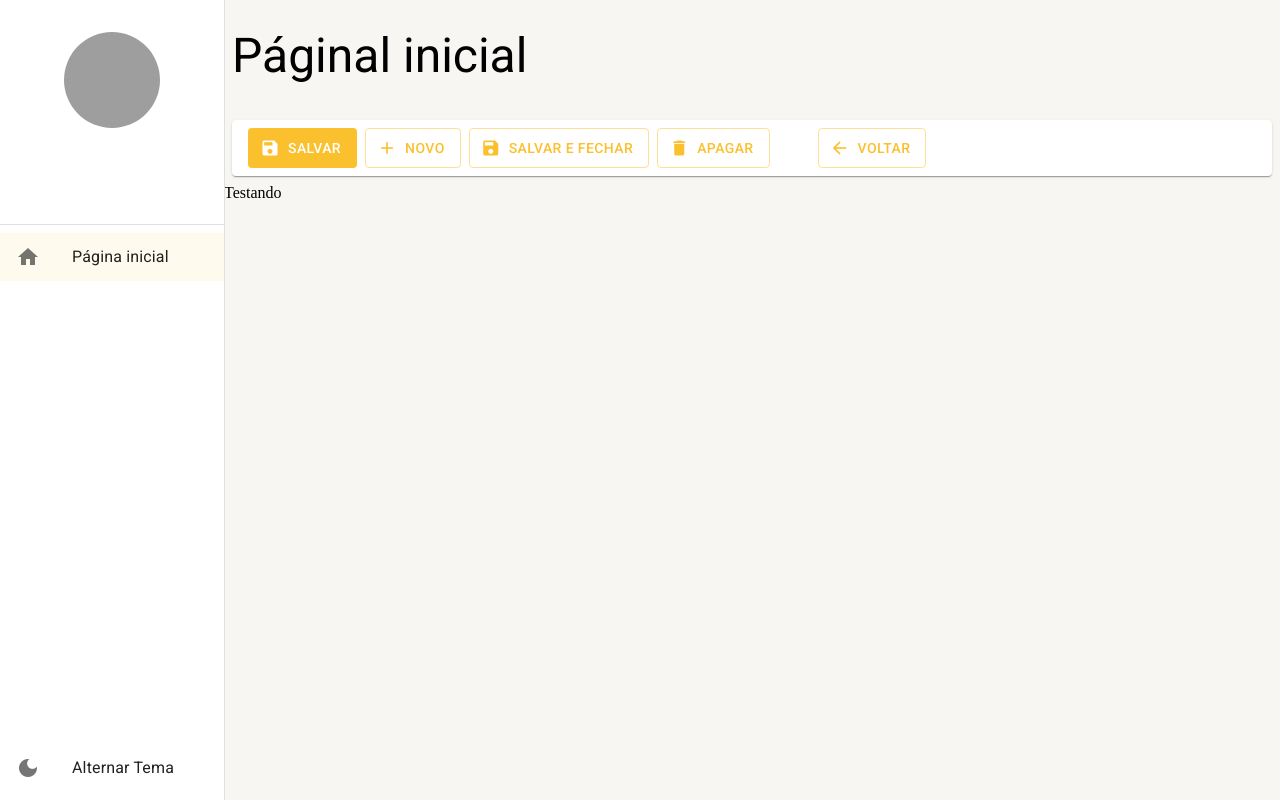
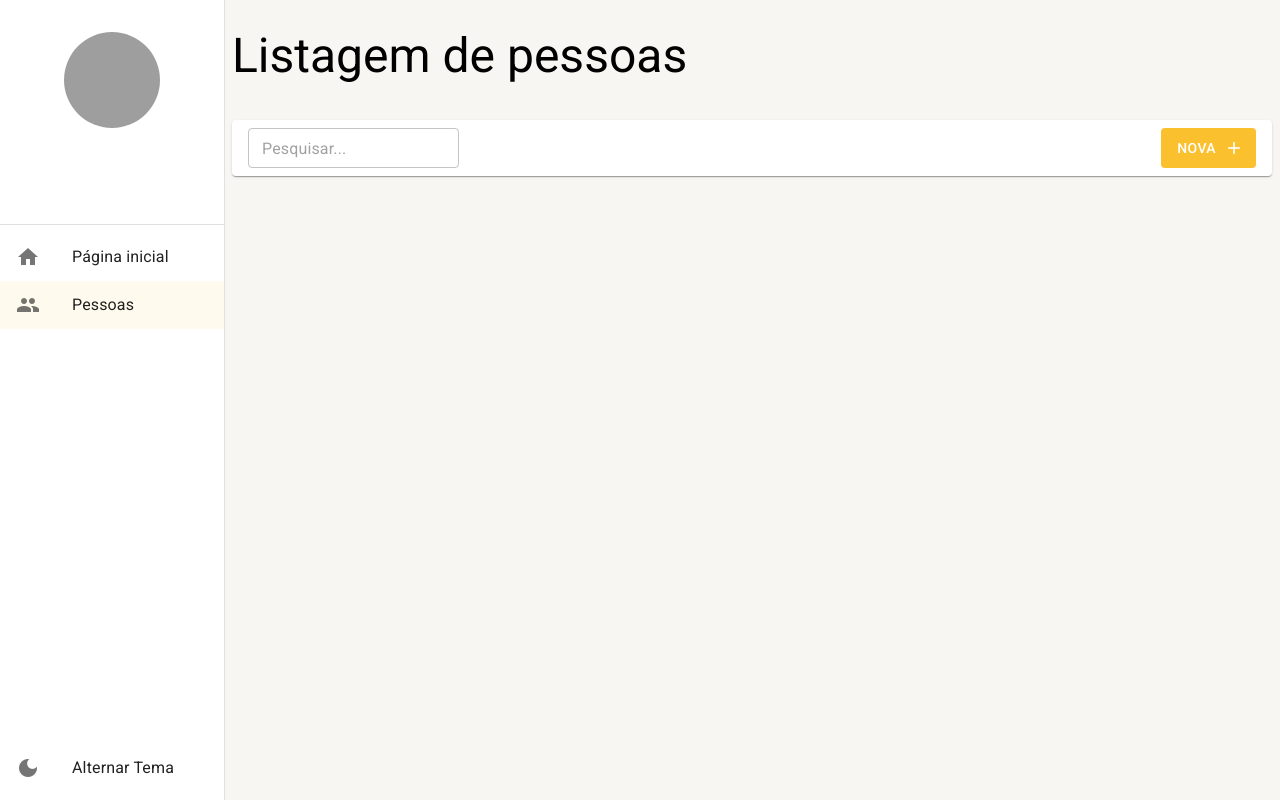
Before and after one commit to guilhermekono/react-materialui-typescript-master, a React (Create React App) app: page /pessoas in a window 1280 px wide. Before the commit this address led to /pagina-inicial. Built offline with nearby package versions, Linux system fonts and the light colour scheme; data requests are answered from the project's data file; grey boxes are pictures that could not be loaded.

Commit message:
Evitando consultas desnecessárias ao aplicar delay

```diff
--- a/mock/database.json
+++ b/mock/database.json
@@ -2,8 +2,9 @@
     "pessoas": [
         {
             "id":1,
-            "nome": "jãozin",
-            "sobrenome": "silva pinto"
+            "email": "juca@gmail.com",
+            "cidadeId": 1,
+            "nomeCompleto": "silva pinto"
         }
     ]
 }
--- a/src/pages/index.ts
+++ b/src/pages/index.ts
@@ -1 +1,2 @@
 export * from './dashboard/Dashboard';
+export * from './pessoas/ListagemDePessoas';
--- /dev/null
+++ b/src/pages/pessoas/ListagemDePessoas.tsx
@@ -0,0 +1,54 @@
+import { useEffect, useMemo } from "react";
+import { useSearchParams } from "react-router-dom";
+import { FerramentasDaListagem } from "../../shared/components";
+import { LayoutBaseDePagina } from "../../shared/layouts/LayoutBaseDePagina"
+import { PessoasService } from "../../shared/services/api/pessoas/PessoasService";
+import { useDebounce } from "../../shared/hooks";
+
+
+
+
+export const ListagemDePessoas: React.FC = () => {
+
+    const [searchParams, setSearchParamns] = useSearchParams();
+
+
+    const { debounce } = useDebounce(3000, false);
+
+
+    const busca = useMemo(() => {
+        return searchParams.get('busca') || '';
+    }, [searchParams]);
+
+
+    useEffect(() => {
+
+        debounce(() => {
+            PessoasService.getAll(1, busca)
+            .then((result) => {
+            if (result instanceof Error){
+                alert(result.message);
+                return;
+            }
+            console.log(result);
+        })
+
+
+        })
+    }, [busca]);
+
+    return (
+        <LayoutBaseDePagina
+            titulo='Listagem de pessoas'
+            barraDeFerramentas={
+            <FerramentasDaListagem
+                mostrarInputBusca
+                textoBotaoNovo="Nova"
+                textoDaBusca={busca}
+                aoMudarTextoDeBusca={texto => setSearchParamns({ busca: texto}, {replace:true})}
+            />}
+        >
+
+        </LayoutBaseDePagina>
+    );
+};
--- a/src/routes/index.tsx
+++ b/src/routes/index.tsx
@@ -4,6 +4,7 @@
 import { useDrawerContext } from "../shared/contexts";
 import { useEffect } from "react";
 import { Dashboard } from "../pages";
+import { ListagemDePessoas } from "../pages";
 
 
 export const AppRoutes = () => {
@@ -15,13 +16,22 @@
                 label: 'Página inicial',
                 icon:'home',
                 path: '/pagina-inicial',
-            }
+            },
+            {
+                label: 'Pessoas',
+                icon:'people',
+                path: '/pessoas',
+            },
         ]);
     }, [])
 
     return (
         <Routes>
             <Route path="/pagina-inicial" element={<Dashboard/>}/>
+
+            <Route path="/pessoas" element={<ListagemDePessoas/>} />
+            {/*<Route path="/pessoas/detalhe/:id" element={<Dashboard />} />*/}
+
             <Route path="*" element={<Navigate to="/pagina-inicial" />} />
 
         </Routes>
--- a/src/shared/components/ferramentasDaListagem/ferramentasDaListagem.tsx
+++ b/src/shared/components/ferramentasDaListagem/ferramentasDaListagem.tsx
@@ -6,13 +6,13 @@
 interface IFerramentasDaListagemProps {
     textoDaBusca?: string;
     mostrarInputBusca?: boolean;
-    aoMudarTextDeBusca?: (novoTexto: string) => void;
+    aoMudarTextoDeBusca?: (novoTexto: string) => void;
     textoBotaoNovo?: string;
     mostrarBotaoNovo?: boolean;
     aoClicarEmNovo?: () => void;
 }
 
-export const FerramentasDaListagem: React.FC<IFerramentasDaListagemProps> = ({textoDaBusca = '', mostrarInputBusca=false, aoMudarTextDeBusca, aoClicarEmNovo, textoBotaoNovo = "Novo", mostrarBotaoNovo="true",}) => {
+export const FerramentasDaListagem: React.FC<IFerramentasDaListagemProps> = ({textoDaBusca = '', mostrarInputBusca=false, aoMudarTextoDeBusca, aoClicarEmNovo, textoBotaoNovo = "Novo", mostrarBotaoNovo="true",}) => {
 
     const theme = useTheme();
 
@@ -31,7 +31,7 @@
                 <TextField
                 size="small"
                 value={textoDaBusca}
-                onChange={(e) => aoMudarTextDeBusca?.(e.target.value)}
+                onChange={(e) => aoMudarTextoDeBusca?.(e.target.value)}
                 placeholder={Environment.INPUT_DE_BUSCA}
             />
             )}
--- /dev/null
+++ b/src/shared/hooks/UseDebounce.ts
@@ -0,0 +1,33 @@
+import { useCallback, useRef } from "react";
+
+
+export const useDebounce = (delay = 300, notDelayInFirstTime = true) => {
+
+    const debouncing = useRef<NodeJS.Timeout>();
+    const isFirstTime = useRef(notDelayInFirstTime);
+
+
+    const debounce = useCallback((func: () => void) => {
+
+        if (isFirstTime.current){
+            isFirstTime.current = false;
+            func();
+        }else{
+
+            if (debouncing.current){
+                clearTimeout(debouncing.current);
+            }
+
+            debouncing.current = setTimeout(() => func(), delay);
+
+        }
+
+
+    }, [delay]);
+
+
+    return {
+        debounce
+    };
+
+};
--- a/src/shared/hooks/index.ts
+++ b/src/shared/hooks/index.ts
@@ -1 +1 @@
-export {};
+export * from './UseDebounce';
--- a/src/shared/services/api/pessoas/PessoasService.ts
+++ b/src/shared/services/api/pessoas/PessoasService.ts
@@ -27,7 +27,7 @@
 
         const urlRelativa = `/pessoas?_page=${page}&_limit=${Environment.LIMITE_DE_LINHAS}&nomeCompleto_like=${filter}`;
 
-        const {data, headers } = await Api.get('urlRelativa');
+        const {data, headers } = await Api.get(urlRelativa);
 
         if (data){
             return {
```
